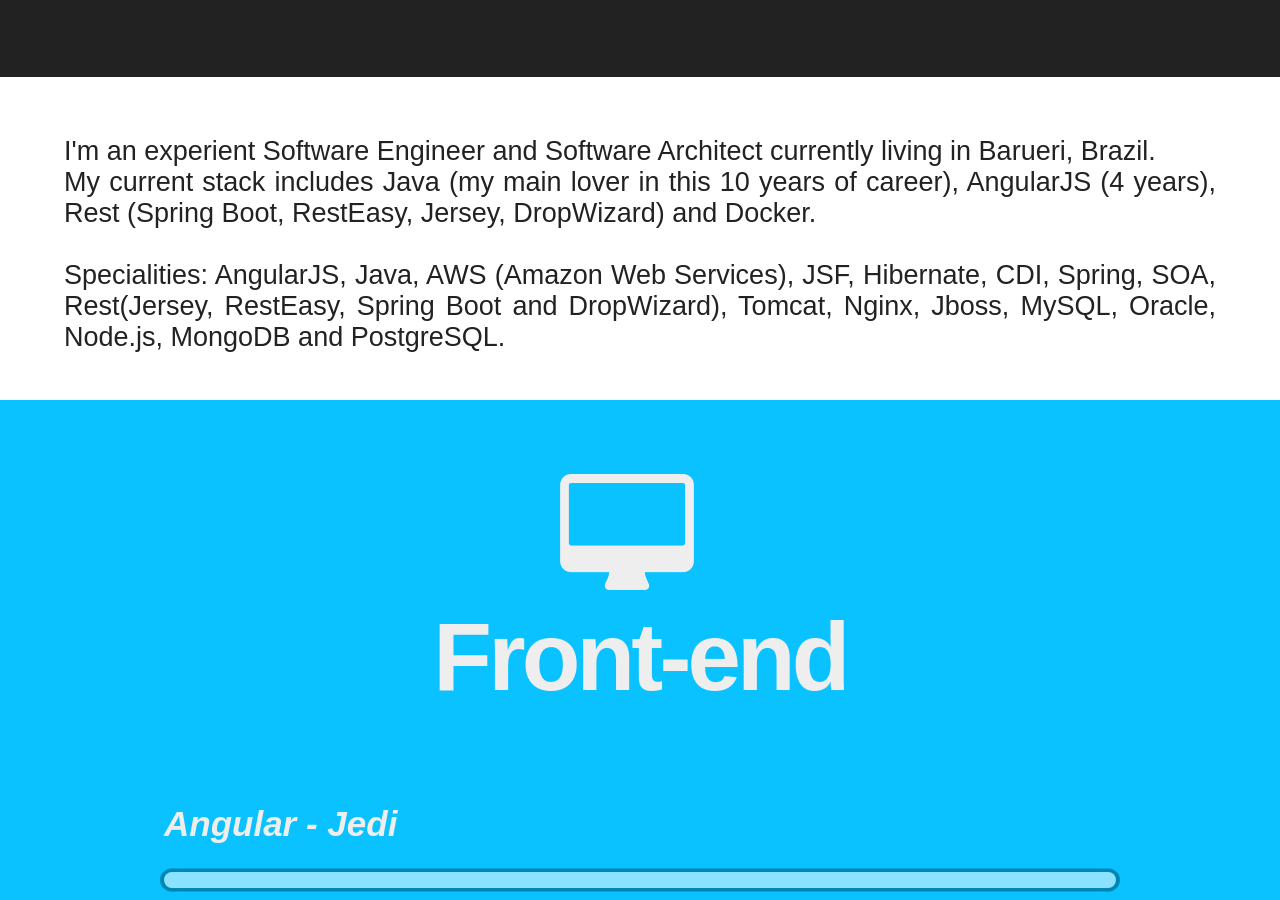
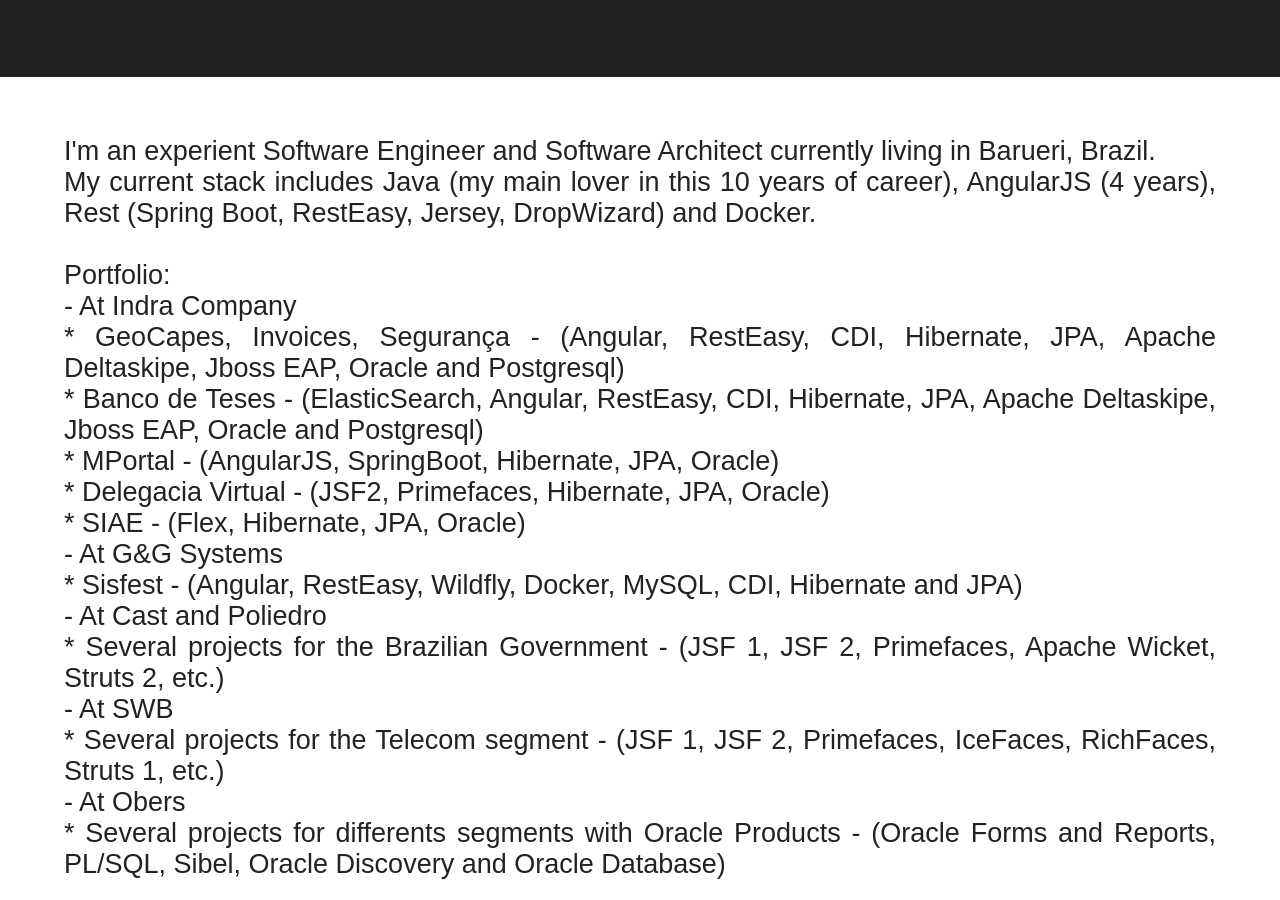
Before and after one commit to WendellAdriel/dev-curriculum, a Jekyll site: the page built from index.html, in a window 1280 px wide and 900 px high, scrolled down 823 px. Built offline with Jekyll 4.4.1, drawn with Linux system fonts in a browser that asks for light colours.

Commit message:
Couple changes
Example for portfolio

```diff
--- a/_config.yml
+++ b/_config.yml
@@ -16,7 +16,22 @@
       My current stack includes Java (my main lover in this 10 years of career), AngularJS (4 years), Rest (Spring Boot, RestEasy, Jersey, DropWizard) and Docker.
       <br/>
       <br/>
-      Specialities: AngularJS, Java, AWS (Amazon Web Services), JSF, Hibernate, CDI, Spring, SOA, Rest(Jersey, RestEasy, Spring Boot and DropWizard), Tomcat, Nginx, Jboss, MySQL, Oracle, Node.js, MongoDB and PostgreSQL."
+      Portfolio:
+      <br/>- At Indra Company
+      <br/>       * GeoCapes, Invoices, Segurança - (Angular, RestEasy, CDI, Hibernate, JPA, Apache Deltaskipe, Jboss EAP, Oracle and Postgresql)
+      <br/>       * Banco de Teses - (ElasticSearch, Angular, RestEasy, CDI, Hibernate, JPA, Apache Deltaskipe, Jboss EAP, Oracle and Postgresql)
+      <br/>       * MPortal - (AngularJS, SpringBoot, Hibernate, JPA, Oracle)
+      <br/>       * Delegacia Virtual - (JSF2, Primefaces, Hibernate, JPA, Oracle)
+      <br/>       * SIAE - (Flex, Hibernate, JPA, Oracle)
+      <br/>- At G&G Systems
+      <br/>       * Sisfest - (Angular, RestEasy, Wildfly, Docker, MySQL, CDI, Hibernate and JPA)
+      <br/>- At Cast and Poliedro
+      <br/>       * Several projects for the Brazilian Government - (JSF 1, JSF 2, Primefaces, Apache Wicket, Struts 2, etc.)
+      <br/>- At SWB
+      <br/>       * Several projects for the Telecom segment - (JSF 1, JSF 2, Primefaces, IceFaces, RichFaces, Struts 1, etc.)
+      <br/>- At Obers
+      <br/>       * Several projects for differents segments with Oracle Products - (Oracle Forms and Reports, PL/SQL, Sibel, Oracle Discovery and Oracle Database)
+      "
 
 # Skills
 #
```
